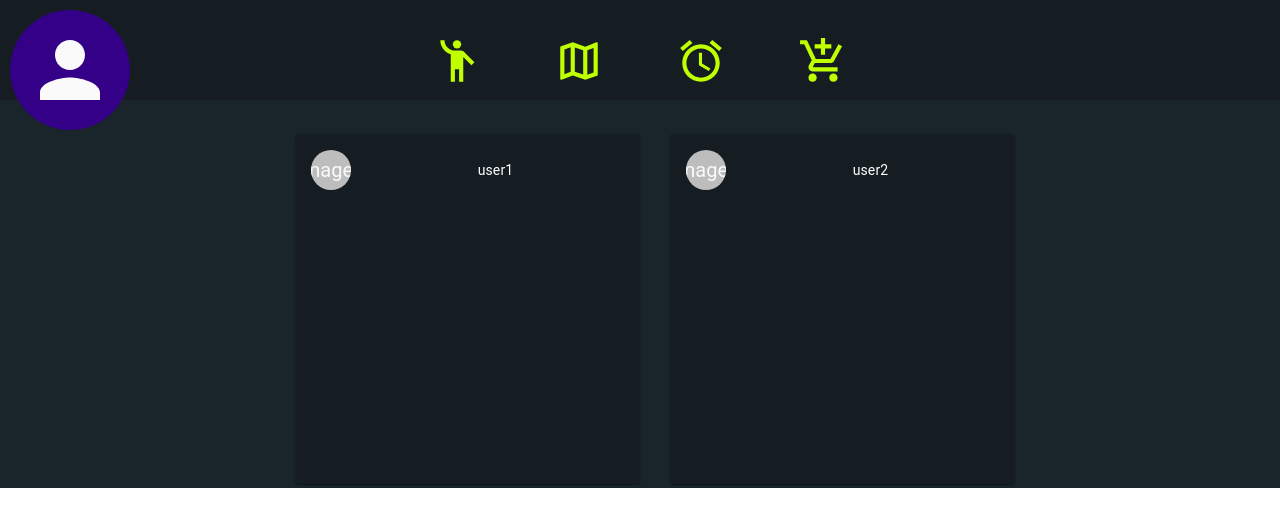
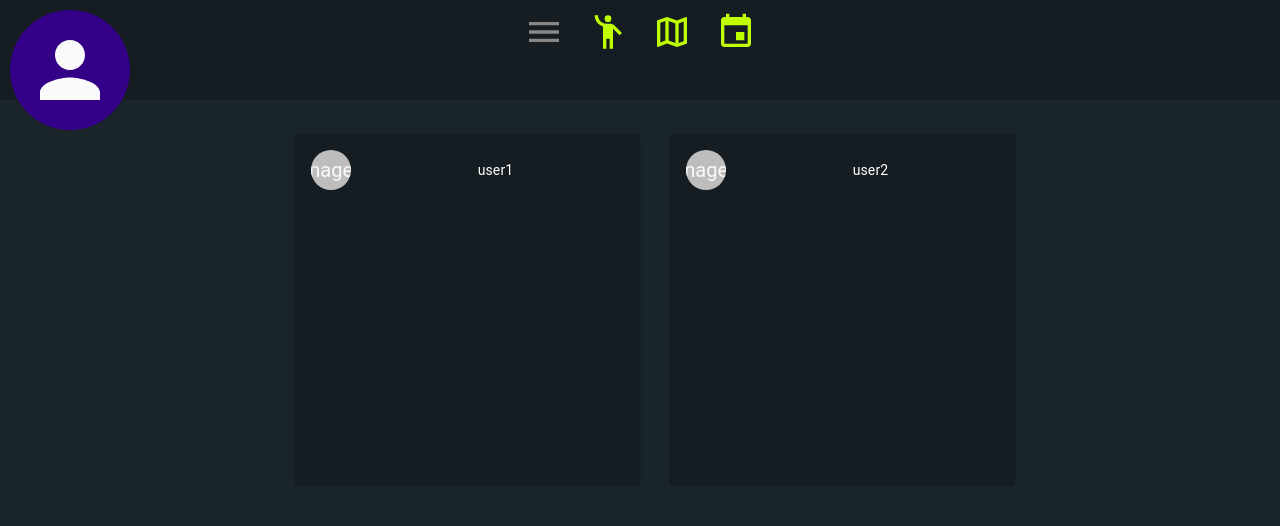
Before and after one commit to erik-t-irgens/RunningApp-React, a React (Create React App) app: page /app/user in a window 1280 px wide. Shown: the top 526 px of the page. Built offline with nearby package versions, Linux system fonts and the light colour scheme.

Commit message:
More styling and functionality. There's a drawer with buttons inside. Work on adding icons to buttons.

```diff
--- a/src/components/Gallery.js
+++ b/src/components/Gallery.js
@@ -13,7 +13,8 @@ import Typography from '@material-ui/core/Typography';
 const useStyles = makeStyles(theme => ({
     card: {
         maxWidth: 345,
-        width: 345,
+        // maxHeight: 350,
+        width: '75%',
         height: 350,
         display: "inline-block",
         marginLeft: 30,
--- a/src/components/NavBar.js
+++ b/src/components/NavBar.js
@@ -1,13 +1,22 @@
 import React from 'react';
 import { makeStyles } from '@material-ui/core/styles';
+// icons
 import IconButton from '@material-ui/core/IconButton';
-import DeleteIcon from '@material-ui/icons/Delete';
-import AlarmIcon from '@material-ui/icons/Alarm';
-import AddShoppingCartIcon from '@material-ui/icons/AddShoppingCart';
+import EventIcon from '@material-ui/icons/Event';
+import MenuIcon from '@material-ui/icons/Menu';
 import EmojiPeople from '@material-ui/icons/EmojiPeopleOutlined';
 import Map from '@material-ui/icons/MapOutlined';
 import Grid from '@material-ui/core/Grid';
+// Avatar
 import Avatar from '@material-ui/core/Avatar';
+// For the drawer
+import Drawer from '@material-ui/core/Drawer';
+import List from '@material-ui/core/List';
+import Divider from '@material-ui/core/Divider';
+import ListItem from '@material-ui/core/ListItem';
+import Settings from '@material-ui/icons/Settings';
+import ExitToAppIcon from '@material-ui/icons/ExitToApp';
+import Fab from '@material-ui/core/Fab';
 
 
 const useStyles = makeStyles(theme => ({
@@ -16,46 +25,134 @@ const useStyles = makeStyles(theme => ({
         width: 120,
         height: 120,
         position: "absolute",
-        zIndex: 0,
+        // zIndex: 0,
         backgroundColor: "#340087",
     },
+    list: {
+        width: 250,
+    },
+    fullList: {
+        width: 'auto',
+    },
+    ListItem: {
+        width: 300,
+    },
+    Fab: {
+        margin: theme.spacing(1),
+        width: "100%",
+    },
     button: {
-        margin: theme.spacing(3),
+        margin: theme.spacing(1),
+
     },
     input: {
         display: 'none',
     },
     buttonicons: {
-        fontSize: 50,
+        fontSize: 40,
+    },
+    hamburger: {
+        color: "#878787"
+    },
+    pair: {
         color: "#bfff00"
-    }
+    },
+    track: {
+        color: "#bfff00"
+    },
+    event: {
+        color: "#bfff00"
+    },
+    extendedIcon: {
+        marginRight: theme.spacing(1),
+    },
+
 }));
 
 const NavBar = (props) => {
     const classes = useStyles();
+    const [state, setState] = React.useState({
+        top: false,
+        left: false,
+        bottom: false,
+        right: false,
+    });
+
+    const toggleDrawer = (side, open) => event => {
+        if (event.type === 'keydown' && (event.key === 'Tab' || event.key === 'Shift')) {
+            return;
+        }
+
+        setState({ ...state, [side]: open });
+    };
+
+    const sideList = side => (
+        <div
+            className={classes.list}
+            role="presentation"
+            onClick={toggleDrawer(side, false)}
+            onKeyDown={toggleDrawer(side, false)}
+        >
+            <List>
+                <ListItem className={classes.ListItem} >
+                    <Fab size="large" variant="contained" className={classes.Fab, classes.privacybutton}>
+                        Privacy
+                    </Fab>
+                </ListItem>
+                <ListItem className={classes.ListItem} >
+                    <Fab size="large" variant="contained" className={classes.Fab, classes.accountbutton}>
+                        <Settings className={classes.extendedIcon} /> Account
+                    </Fab>
+                </ListItem>
+                <ListItem className={classes.ListItem} >
+                    <Fab size="large" variant="contained" className={classes.Fab, classes.aboutbutton}>
+                        About
+                    </Fab>
+                </ListItem>
+                <ListItem className={classes.ListItem} >
+                    <Fab size="large" variant="contained" className={classes.Fab, classes.helpbutton}>
+                        Help
+                    </Fab>
+                </ListItem>
+            </List>
+            <Divider />
+            <List>
+                <ListItem className={classes.ListItem} >
+                    <Fab size="large" variant="contained" className={classes.Fab, classes.logoutbutton}>
+                        <ExitToAppIcon className={classes.extendedIcon} />Log Out
+                    </Fab>
+                </ListItem>
+            </List>
+        </div>
+    );
+
     return (
         <div className="NavBar">
-            <Grid container justify="left" alignItems="left">
+            <Grid container>
 
                 <Avatar alt="Remy Sharp" src={props.children} className={classes.bigAvatar} />
+
             </Grid>
+            <IconButton onClick={toggleDrawer('left', true)} className={classes.button, classes.hamburger} aria-label="add to shopping cart">
+                <MenuIcon className={classes.buttonicons} />
+            </IconButton>
             <IconButton
-                className={classes.button}
+                className={classes.button, classes.pair}
                 aria-label="upload picture"
                 component="span"
             >
                 <EmojiPeople className={classes.buttonicons} />
             </IconButton>
-            <IconButton className={classes.button} aria-label="delete">
+            <IconButton className={classes.button, classes.track} aria-label="delete">
                 <Map className={classes.buttonicons} />
             </IconButton>
 
-            <IconButton className={classes.button} aria-label="add an alarm">
-                <AlarmIcon className={classes.buttonicons} />
+            <IconButton className={classes.button, classes.event} aria-label="Browse events">
+                <EventIcon className={classes.buttonicons} />
             </IconButton>
-            <IconButton className={classes.button} aria-label="add to shopping cart">
-                <AddShoppingCartIcon className={classes.buttonicons} />
-            </IconButton>
+            <Drawer open={state.left} onClose={toggleDrawer('left', false)}>
+                {sideList('left')}
+            </Drawer>
 
 
 
--- a/src/styles/Styles.css
+++ b/src/styles/Styles.css
@@ -65,6 +65,8 @@ Secondary text color: Maybe off white, or gray, less frontal
   text-align: center;
   background-color: #19242b;
   color: white;
+  height: 100vh;
+  width: 100vw;
 }
 
 .App-logo {
```
Also changed, not shown: src/components/App.js (+1 -2 lines).
